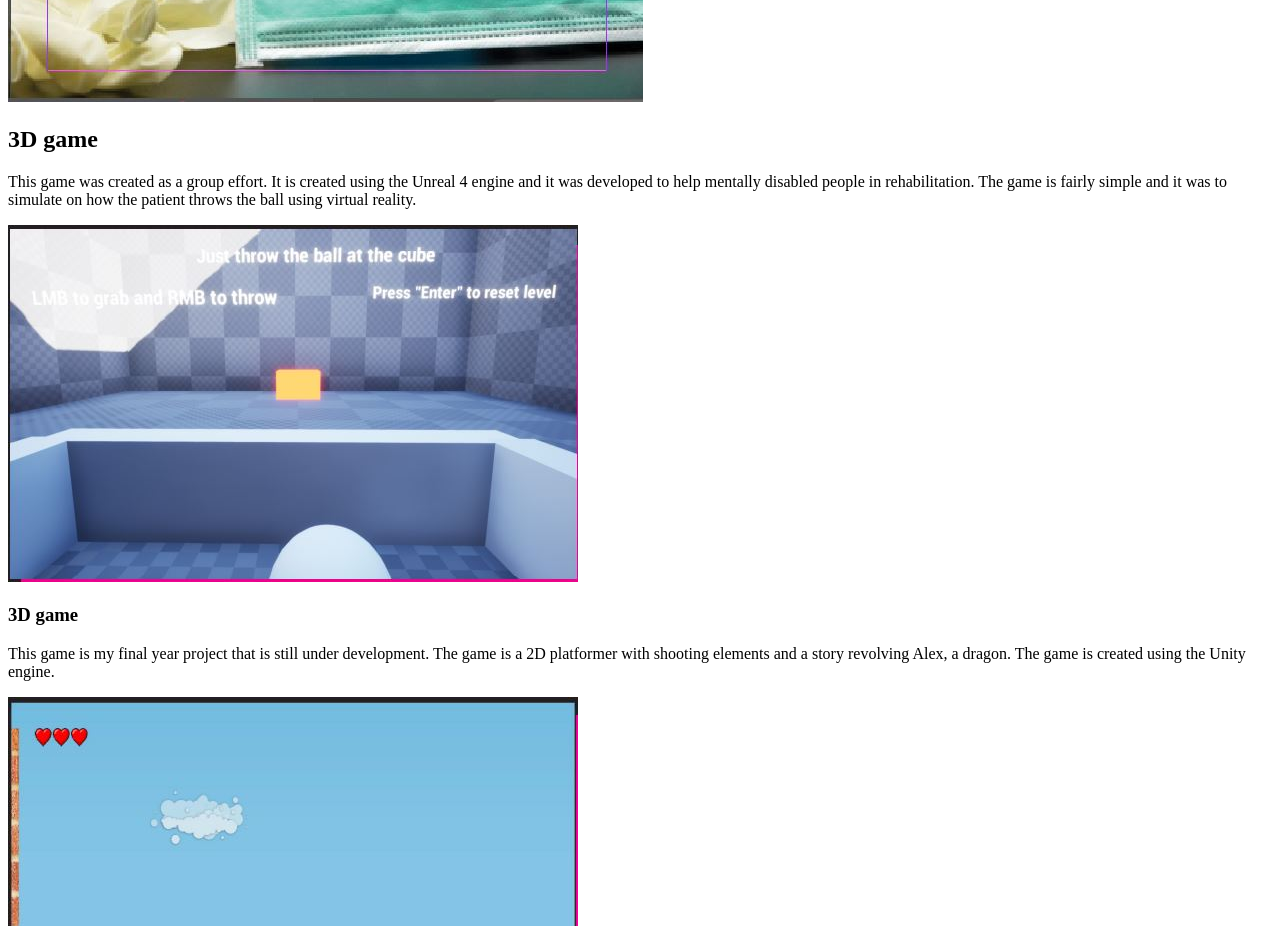
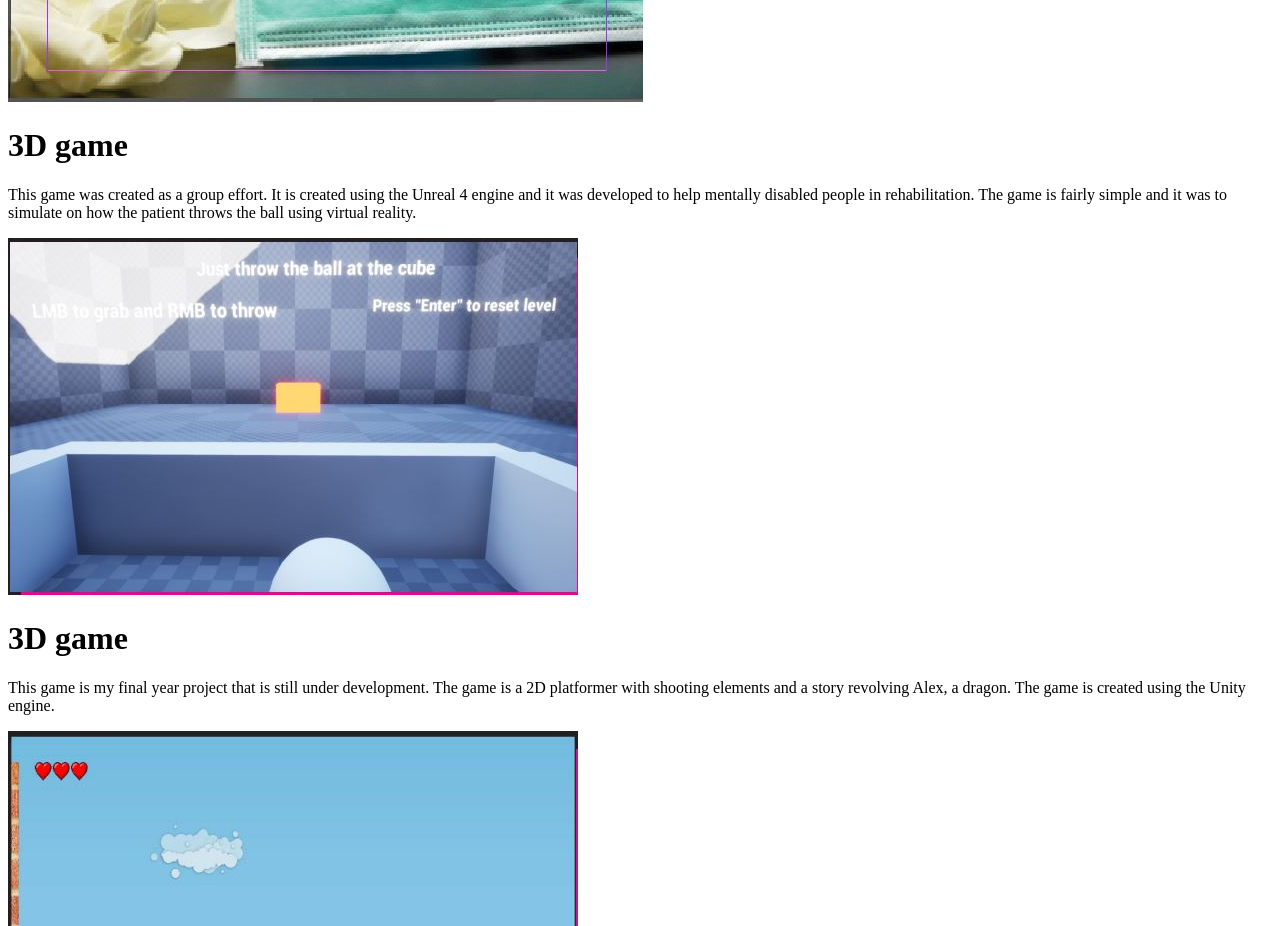
Before and after one commit to jchua0327/jchua0327.github.io, a plain HTML site: page project.html in a window 1280 px wide. Shown: the part 900-1826 px from the top of the page. Drawn offline with Linux system fonts and the light colour scheme.

Commit message:
changing stuff

```diff
--- a/project.html
+++ b/project.html
@@ -66,13 +66,13 @@
   </div>
 
   <div class="project2">
-    <h2>3D game</h2>
+    <h1>3D game</h1>
     <p>This game was created as a group effort. It is created using the Unreal 4 engine and it was developed to help mentally disabled people in rehabilitation. The game is fairly simple and it was to simulate on how the patient throws the ball using virtual reality.</p>
     <img src="3d.jpeg" alt="3dgame">
   </div>
 
   <div class="project3">
-    <h3>3D game</h3>
+    <h1>3D game</h1>
     <p>This game is my final year project that is still under development. The game is a 2D platformer with shooting elements and a story revolving Alex, a dragon. The game is created using the Unity engine.</p>
     <img src="2d.jpeg" alt="2dgame">
   </div>
```
